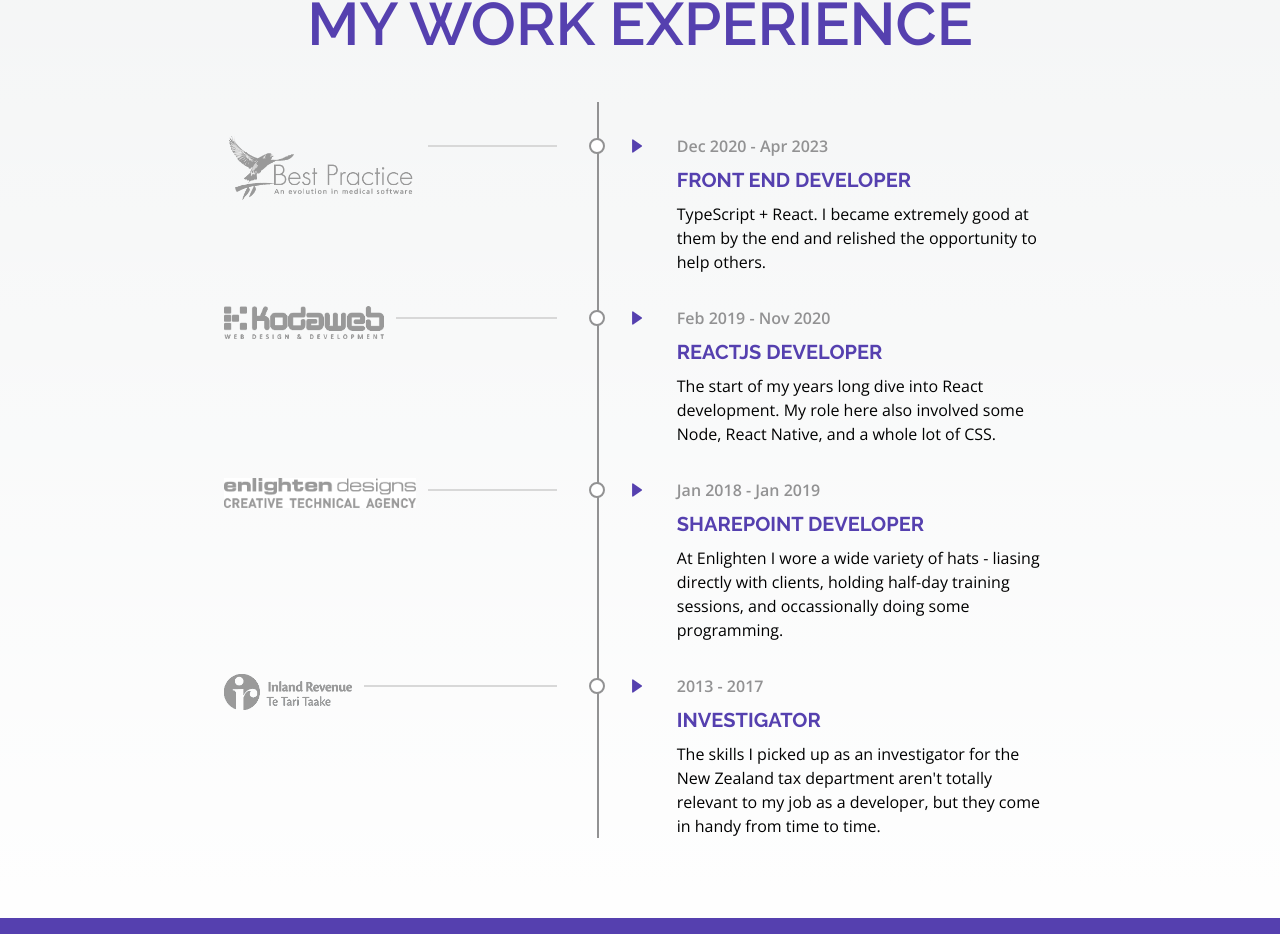
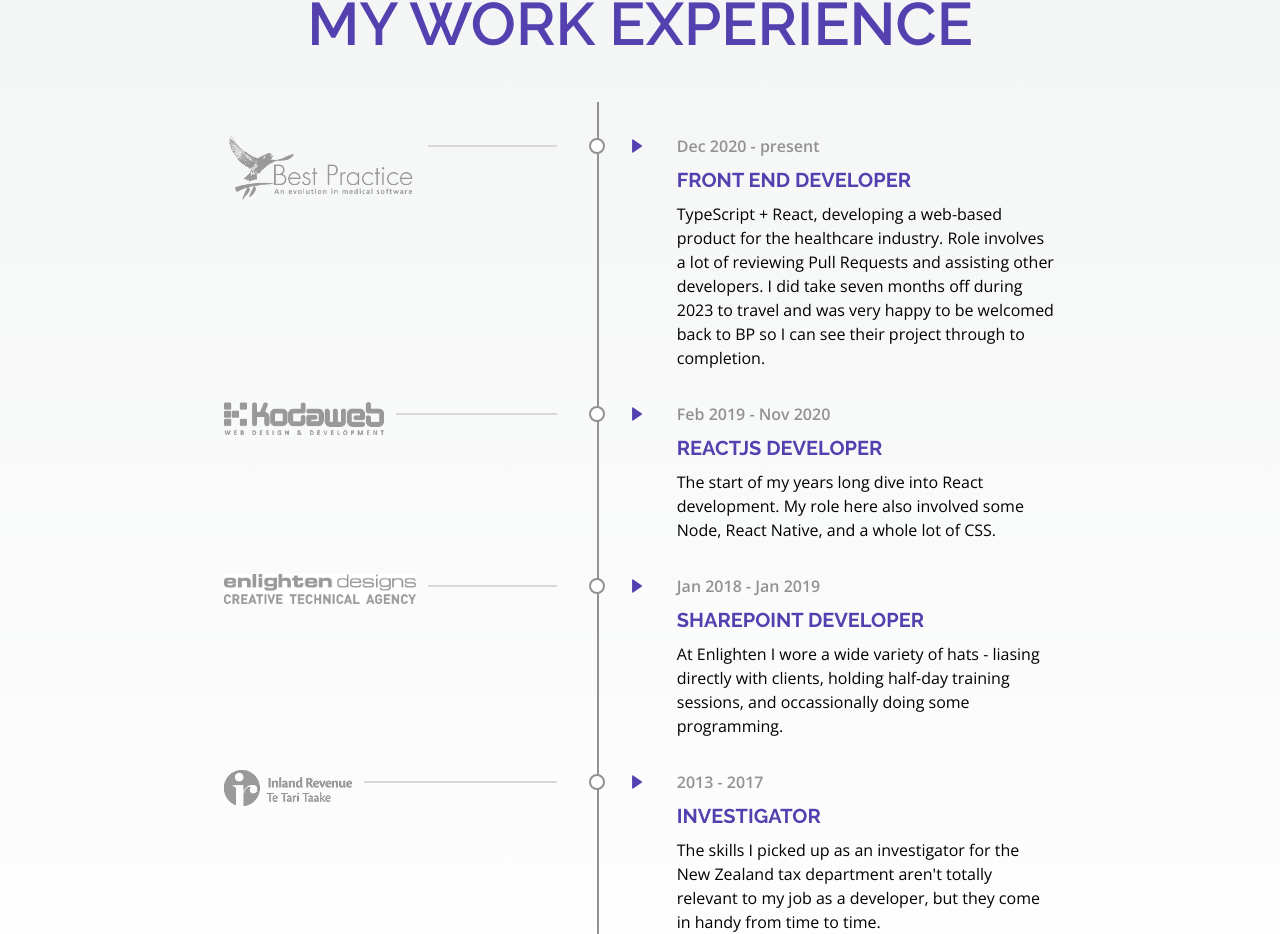
Before and after one commit to luke-davison/portfolio, a Next.js app: page / in a window 1280 px wide. Shown: the part 3026-3960 px from the top of the page. Built offline with nearby package versions, Linux system fonts and the light colour scheme.

Commit message:
Updated work history

```diff
--- a/app/projects.ts
+++ b/app/projects.ts
@@ -76,7 +76,8 @@ export const projects: Project[] = [
     url: "https://lettermonger.onrender.com",
     sourceUrl: "https://github.com/luke-davison/new-word-game",
     notes: [
-      "In 2019 I was inspired by the success of Wordle to create my own daily word game.  It is similar to a single turn in scrabble, except each tile scores differently based on factors such as where it is in the word, what other letters are nearby etc.  I was quite happy with how fun the game ended up being, but I was not able to find a way to make it look good enough on a phone in portrait orientation."
+      "In 2019 I was inspired by the success of Wordle to create my own daily word game.  It is similar to a single turn in scrabble, except each tile scores differently based on factors such as where it is in the word, what other letters are nearby etc.  I was quite happy with how fun the game ended up being, but I was not able to find a way to make it look good enough on a phone in portrait orientation.",
+      "Feel free to try it out, but note that it is not polished.  The goal is to build a word that scores the most points.  Note that the site will take a while to load as the Node server is spun down when not in use."
     ]
   },
   {
--- a/app/workSection.tsx
+++ b/app/workSection.tsx
@@ -33,15 +33,19 @@ export default function WorkSection() {
                 <i className="bx bxs-right-arrow hidden text-primary md:block"></i>
                 <div className="md:-mt-1 md:pl-8">
                   <span className="block font-body font-bold text-grey-40">
-                    Dec 2020 - Apr 2023
+                    Dec 2020 - present
                   </span>
                   <span className="block pt-2 font-header text-xl font-bold uppercase text-primary">
                     Front End Developer
                   </span>
                   <div className="pt-2">
                     <span className="block font-body text-black">
-                      TypeScript + React. I became extremely good at them by the
-                      end and relished the opportunity to help others.
+                      TypeScript + React, developing a web-based product for the
+                      healthcare industry. Role involves a lot of reviewing Pull
+                      Requests and assisting other developers. I did take seven
+                      months off during 2023 to travel and was very happy to be
+                      welcomed back to BP so I can see their project through to
+                      completion.
                     </span>
                   </div>
                 </div>
```
